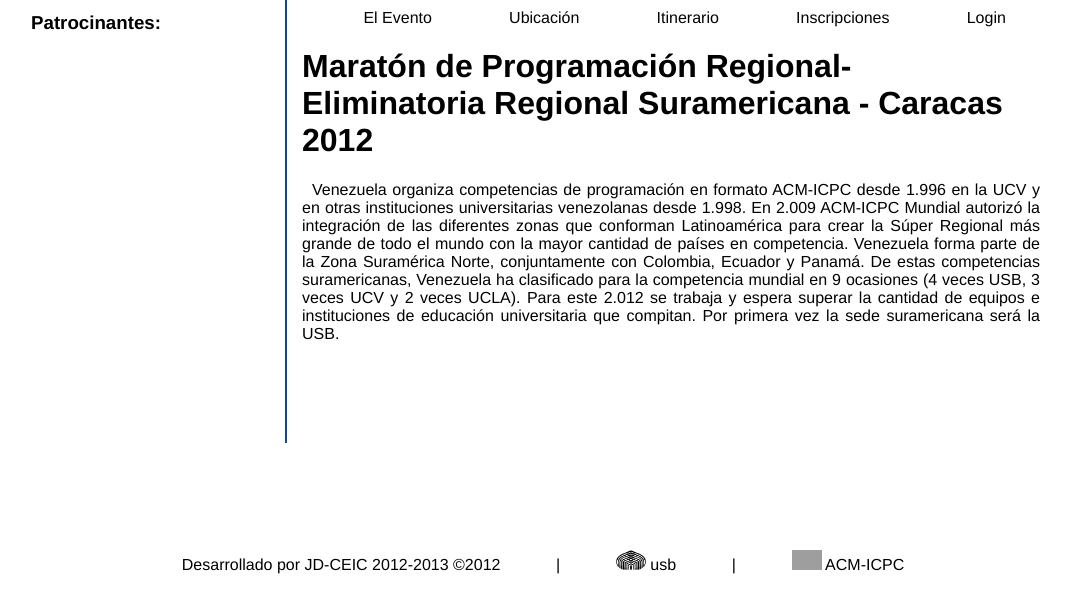
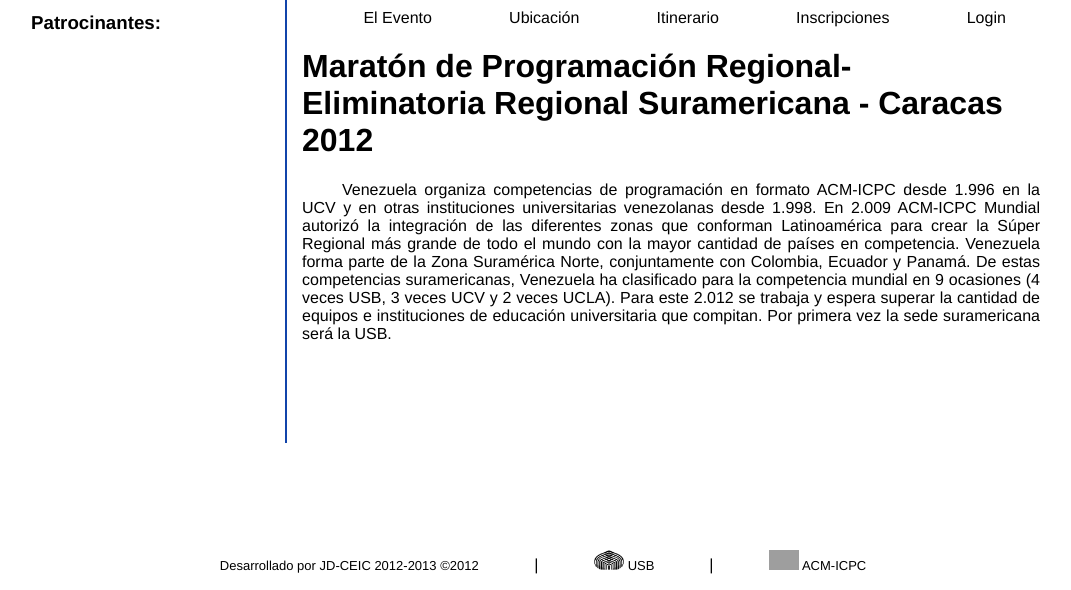
Before and after one commit to throoze/maratones, a Django app: page / in a window 1280 px wide. Shown: the part 210-800 px from the top of the page, without its empty margins (97-1168 px from the left). Run offline with Django 3.2, Linux system fonts and the light colour scheme; parts of the project's set-up code (start-up, migrations or seed data) failed here and were passed over; grey boxes are pictures that could not be loaded.

Commit message:
Tunning del style...

```diff
--- a/static/css/layout.css
+++ b/static/css/layout.css
@@ -17,7 +17,7 @@ body {
     padding: 0px 0px 0px 0px;
     margin: 0px 0px 0px 0px;
     text-align: justify;
-    text-indent: 10px;
+    text-indent: 40px;
 }
 
 .sep {
@@ -119,4 +119,5 @@ body {
 #footer .p {
     display: inline;
     margin: 0 5% 0 5%;
+    font-size: small;
 }
--- a/templates/base.html
+++ b/templates/base.html
@@ -38,7 +38,7 @@
                     <p class="p">
                         <a href="http://usb.ve/">
                             <img id="usb-logo" alt="usb" title="usb" src="{% static "images/usb-logo.png" %}"/>
-                                 usb
+                                 USB
                         </a>
                     </p> |
                     <p class="p">
```
